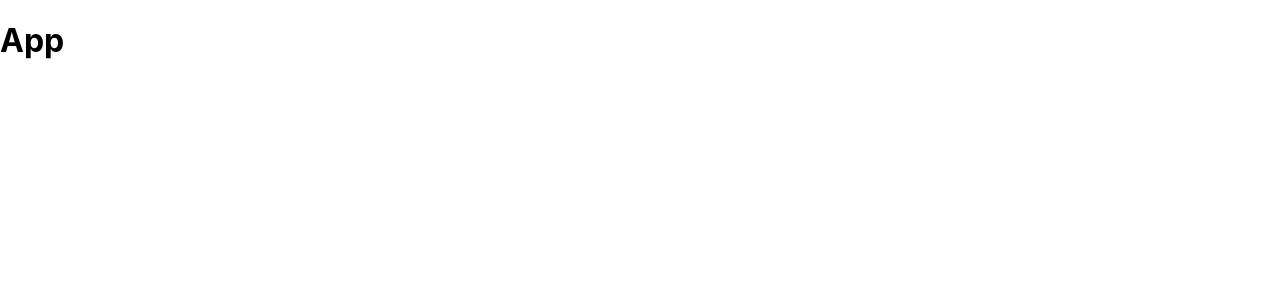
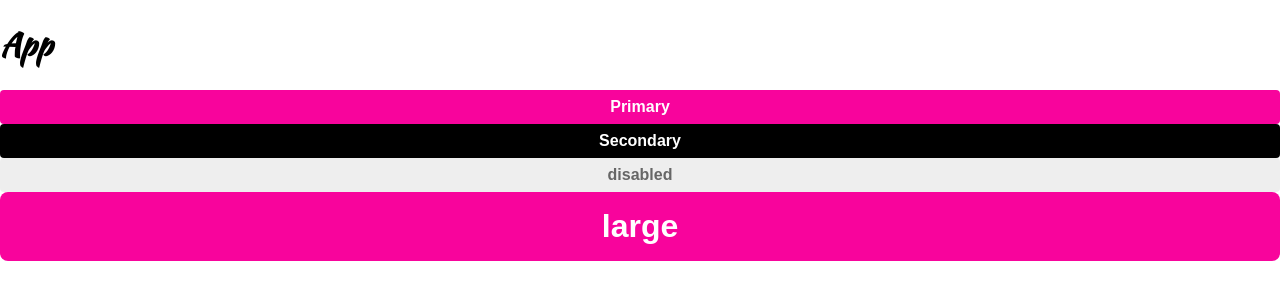
Before and after one commit to glenadamson1984/styled-components, a React (Create React App) app: page / in a window 1280 px wide. Shown: the top 300 px of the page. Built offline with nearby package versions, Linux system fonts and the light colour scheme.

Commit message:
adding button with props

```diff
--- a/public/index.html
+++ b/public/index.html
@@ -24,6 +24,11 @@
       work correctly both with client-side routing and a non-root public URL.
       Learn how to configure a non-root public URL by running `npm run build`.
     -->
+    <link rel="preconnect" href="https://fonts.gstatic.com">
+    <link href="https://fonts.googleapis.com/css2?family=Kaushan+Script&display=swap" rel="stylesheet">
+    <!--
+      Import the google font for the project
+    -->
     <title>React App</title>
   </head>
   <body>
--- a/src/components/App.js
+++ b/src/components/App.js
@@ -1,7 +1,28 @@
+import React from 'react';
+import {Button} from 'components/common';
+import {createGlobalStyle} from 'styled-components';
 
-function App() {
+const GlobalStyle = createGlobalStyle`
+    body{
+      background: white;
+      min-height: 100vh;
+      margin: 0;
+      color: black;
+      font-family: 'Kaushan Script';
+    }
+`;
+
+const App = () => {
   return (
-    <h1>App</h1>
+    <div>
+      <GlobalStyle />
+      <h1>App</h1>
+      <Button>Primary</Button>
+      <Button secondary >Secondary</Button>
+      <Button disabled>disabled</Button>
+      <Button large>large</Button>
+    </div>
+
   );
 }
 
--- /dev/null
+++ b/src/components/common/Button.js
@@ -0,0 +1,29 @@
+import styled, {css} from 'styled-components';
+
+const Button = styled.button`
+    color: white;
+    background: ${props => props.secondary ? 'black' : '#f8049c'};
+    font-weight: bold;
+    box-shadow: none;
+    border: none;
+    width: 100%;
+    display: block;
+    white-space: none;
+
+    ${props => props.large ? css`
+    padding: 16px;
+    border-radius: 8px;
+    font-size: 2em;
+    ` : css`
+    padding: 8px;
+    border-radius: 4px;
+    font-size: 1em;
+    `};
+
+    &:disabled{
+        background: #eee;
+        color: #666;
+    }
+`;
+
+export {Button};
--- /dev/null
+++ b/src/components/common/index.js
@@ -0,0 +1 @@
+export * from './Button';
```
